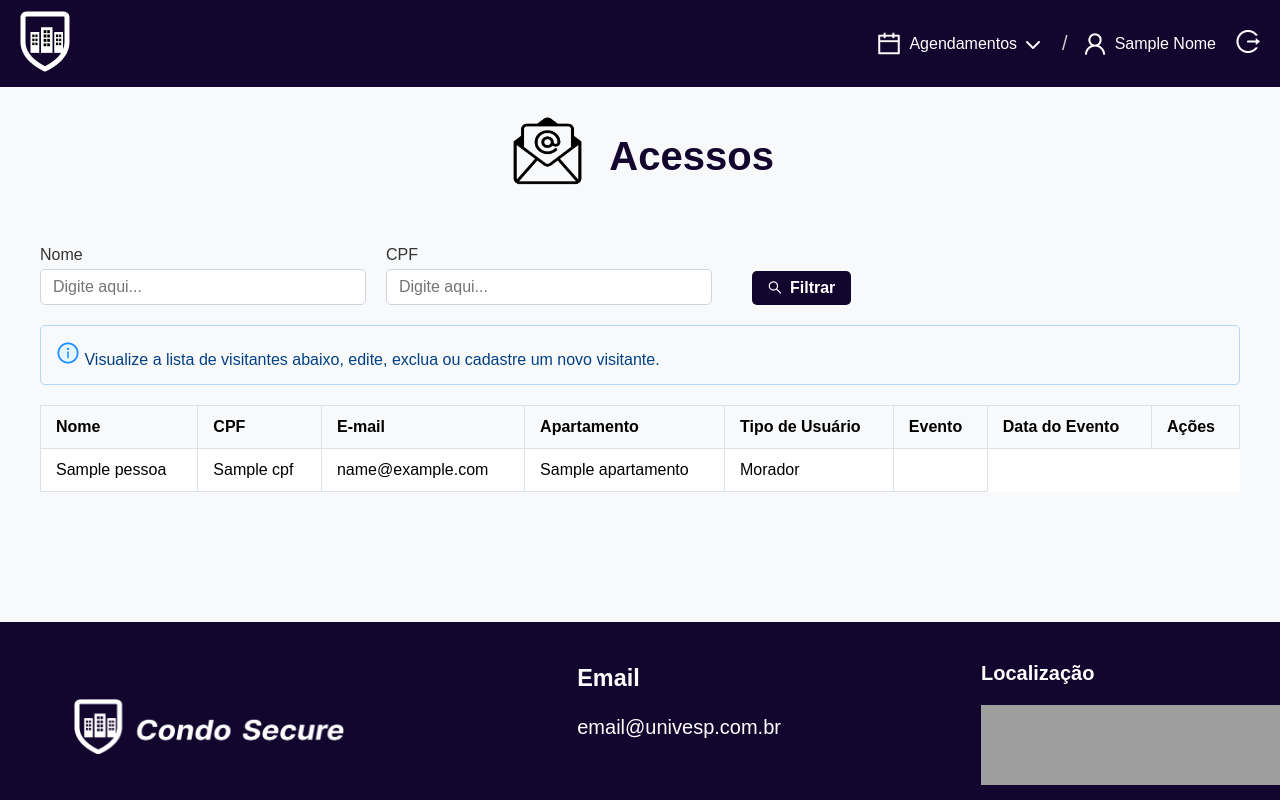
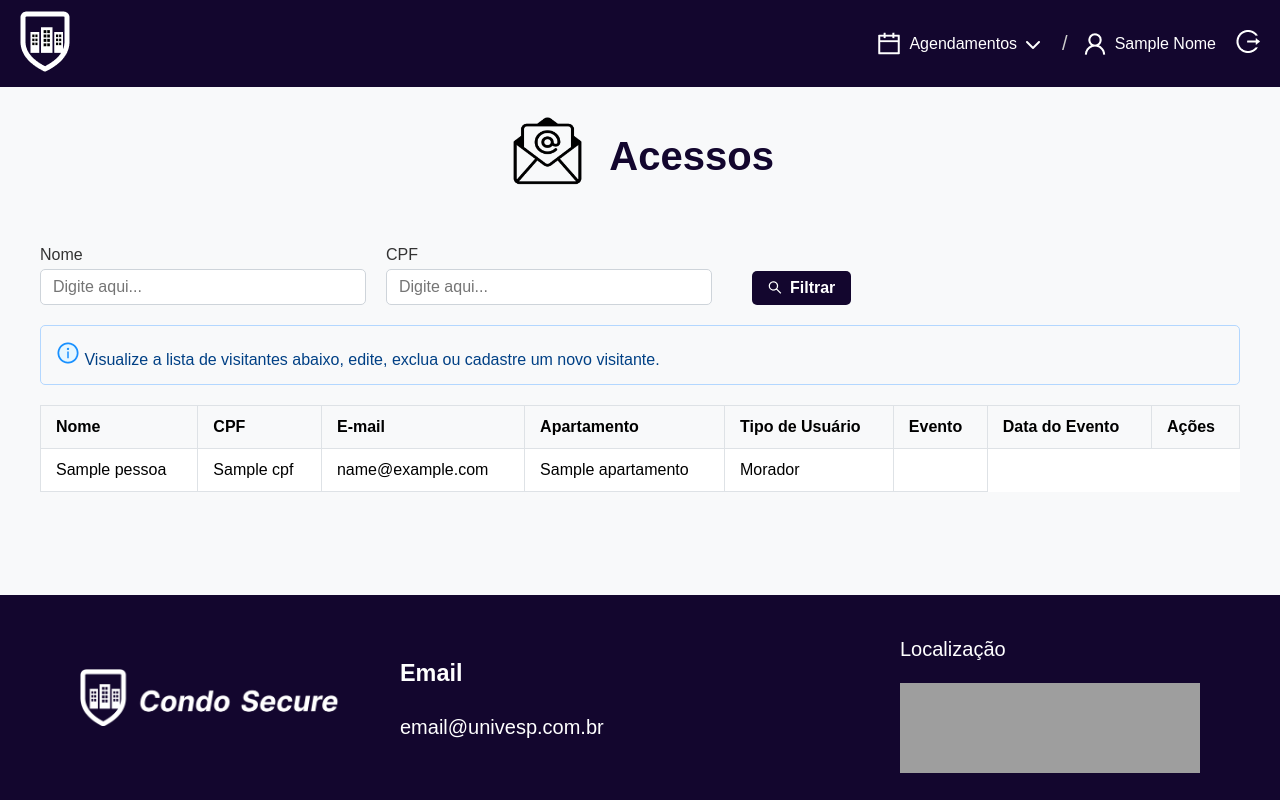
Before and after one commit to larissathie/Projeto-Integrador-II, a Flask app: template templates/pesquisar_acessos.html in a window 1280 px wide. Run offline with Flask 3, Linux system fonts and the light colour scheme; the template is opened without the code that fills it: most values are stand-ins (such as "Sample title", 1, 10 or a date in 2020); grey boxes are pictures that could not be loaded.

Commit message:
ajuste rodapé página de cadastrar morador

```diff
--- a/static/css/p_acessos.css
+++ b/static/css/p_acessos.css
@@ -217,37 +217,80 @@ header {
     font-weight: bold;
 }
 
-/* --- RODAPÉ (RESTAURADO E INTACTO) --- */
+                            /*footer*/
+/* RODAPÉ (pai) */
 .rodape {
   background-color: #13062E;
-  width:auto;
-  height: auto;
+  width: 100%;
   display: flex;
-  align-items: center;   /* alinha os cards pelo topo */
-  gap: 40px;                 /* espaço entre os cards */
-  padding: 10px;
+  justify-content: space-around; /* logo à esquerda, bloco de dados à direita */
+  align-items: center;
+  margin-top: auto;
+  padding: 20px 60px;
+  bottom: 0;
+  left: 0;
+  box-sizing: border-box;
+  z-index: 1000;
 }
 
+/* LOGO: limite a largura do bloco da logo */
+.imagem_rodape {
+  flex: 0 0 280px;   /* largura fixa do bloco da logo */
+  display: flex;
+  align-items: center;
+}
 .imagem_rodape img {
-  width: 293.26px;
-  height: 55px;
-  margin-left: 64px;
-  margin-top: 34px;
+  width: 100%;
+  height: auto;
+  display: block;
+  margin: 0;
+  object-fit: contain;
 }
 
+/* BLOCO DE DADOS: controla largura e distribuição interna */
 .dados_rodape {
-  color: #fff;
   display: flex;
-  margin-top: 10px;
-  gap: 200px;
-
-}
-.email_rodape {
-  margin-left: 170px;
-  font-size: 20px;
+  justify-content: space-between; /* espaço entre email e localização dentro do bloco */
+  align-items: center;
+  gap: 24px;
+  flex: 1 1 auto;      /* ocupa o restante do espaço */
+  max-width: 800px;    /* controla até onde podem se expandir (ajusta conforme layout) */
 }
 
-.localizacao_rodape {
+/* itens internos (email e mapa) */
+.email_rodape, .localizacao_rodape {
+  color: #fff;
+  max-width: 360px;   /* evita que o texto ocupe tudo */
   font-size: 20px;
-  font-weight: bold;
+  line-height: 1.4;
 }
+
+/* iframe do mapa */
+.localizacao_rodape iframe {
+  height: 90px;
+  border: 0;
+}
+
+/* evita que footer cubra conteúdo */
+main, .conteudo {
+  margin-bottom: auto; /* ajuste conforme a altura real do footer */
+}
+
+/* --- Responsividade do rodapé --- */
+@media (max-width: 900px) {
+  .imagem_rodape { flex: 0 0 220px; }
+  .dados_rodape { max-width: 520px; gap: 16px; }
+  .localizacao_rodape iframe { width: 160px; }
+}
+
+@media (max-width: 600px) {
+  .rodape {
+    flex-direction: column;
+    align-items: center;
+    padding: 16px;
+  }
+  .imagem_rodape { flex: 0 0 auto; width: 160px; margin-bottom: 12px; }
+  .dados_rodape { width: 100%; justify-content: center; gap: 12px; flex-wrap: wrap; }
+  .email_rodape, .localizacao_rodape { max-width: 95%; text-align: center; }
+  main, .conteudo { margin-bottom: 220px; }
+}
--- a/templates/p_cadastrar_morador.html
+++ b/templates/p_cadastrar_morador.html
@@ -127,9 +127,6 @@
             </div>
             <div class="botao">
                 <button type="submit" class="botao_adicionar">Adicionar</button>
-                <!--
-                <button class="botao_cancelar">Cancelar</button>
-                -->
             </div>
         </div>
         </form>
```
